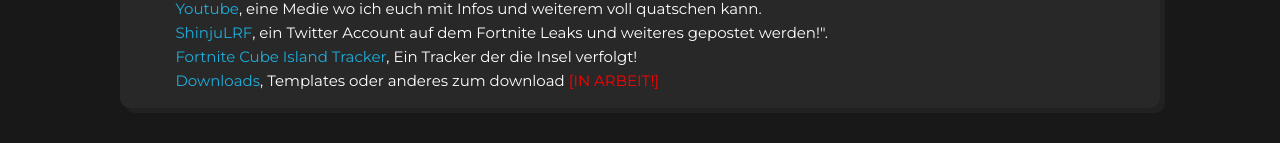
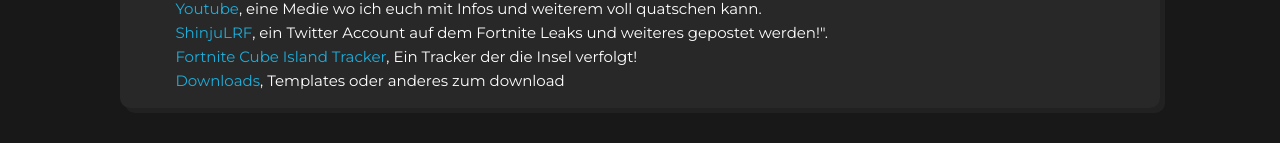
Before and after one commit to CodingOskar/My-new-Website, a plain HTML site: page index.html in a window 1280 px wide. Shown: the part 1374-1517 px from the top of the page. Drawn offline with nearby package versions, Linux system fonts and the light colour scheme.

Commit message:
Update index.html

```diff
--- a/index.html
+++ b/index.html
@@ -182,7 +182,7 @@
           <p><a href="https://www.youtube.com/" target="_blank">Youtube</a>, eine Medie wo ich euch mit Infos und weiterem voll quatschen kann.</p>
           <p><a href="https://twitter.com/shinjulrf" target="_blank">ShinjuLRF</a>, ein Twitter Account auf dem Fortnite Leaks und weiteres gepostet werden!".</p>
           <p><a href="island_tracker.html">Fortnite Cube Island Tracker</a>, Ein Tracker der die Insel verfolgt!</p>
-          <p><a href="downloads.html">Downloads</a>, Templates oder anderes zum download <span class="youtube-text">[IN ARBEIT!]</span>
+		<p><a href="downloads.html">Downloads</a>, Templates oder anderes zum download</p>
         </div>
       </div>
     </section>
```
